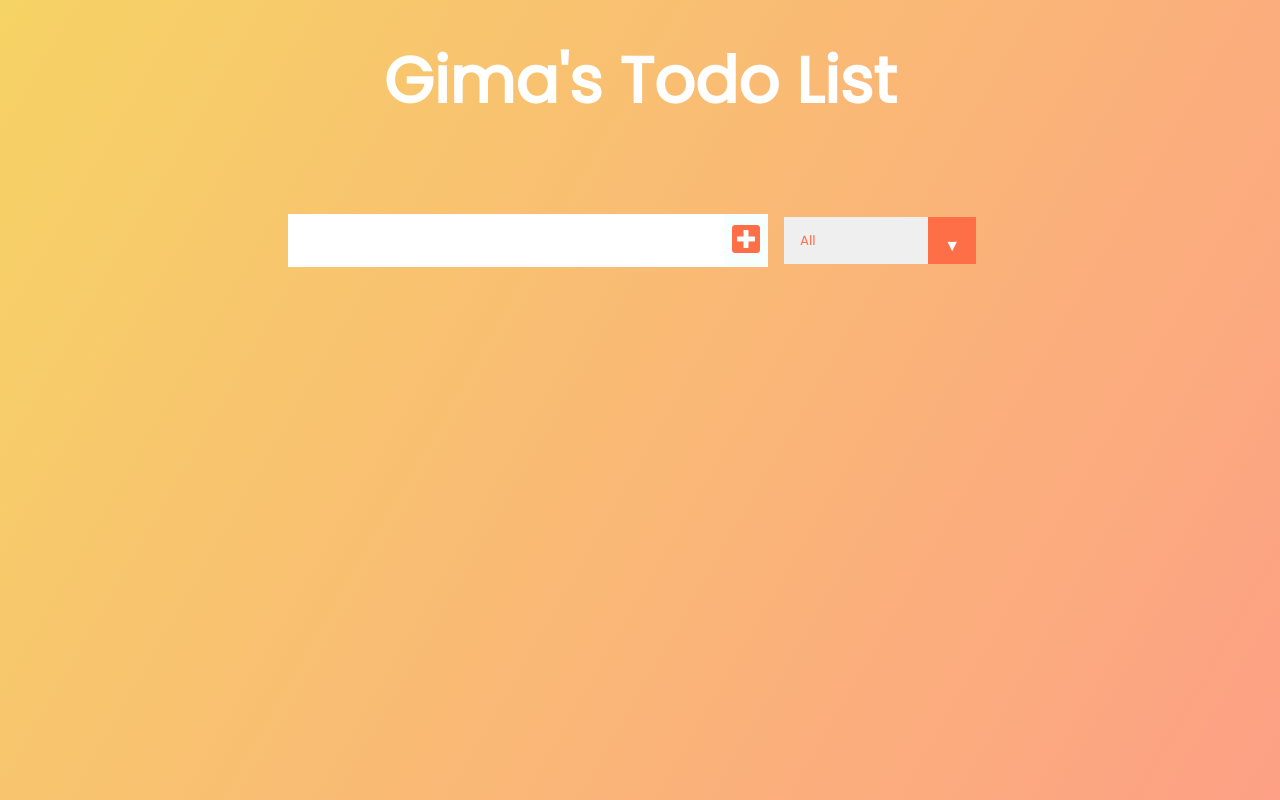
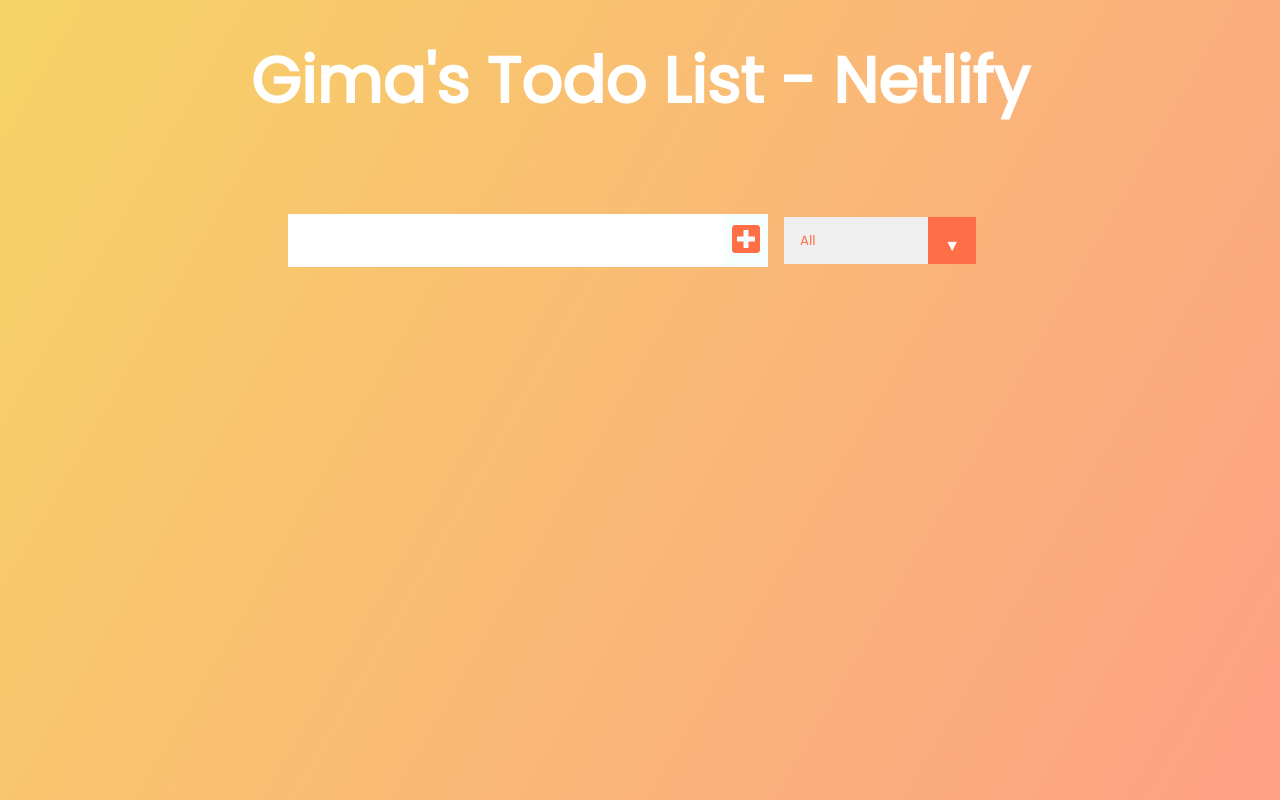
Before and after one commit to gimantha23/todo, a React (Create React App) app: page / in a window 1280 px wide. Built offline with nearby package versions, Linux system fonts and the light colour scheme.

Commit message:
deploy to netlify

```diff
--- a/src/App.js
+++ b/src/App.js
@@ -49,7 +49,7 @@
   return (
     <div className="App">
       <header>
-        <h1>Gima's Todo List</h1>
+        <h1>Gima's Todo List - Netlify</h1>
       </header>
       <Form
         inputText={inputText}
```
Also changed, not shown: 1 other file (tests, documents, lock files or other folders).
